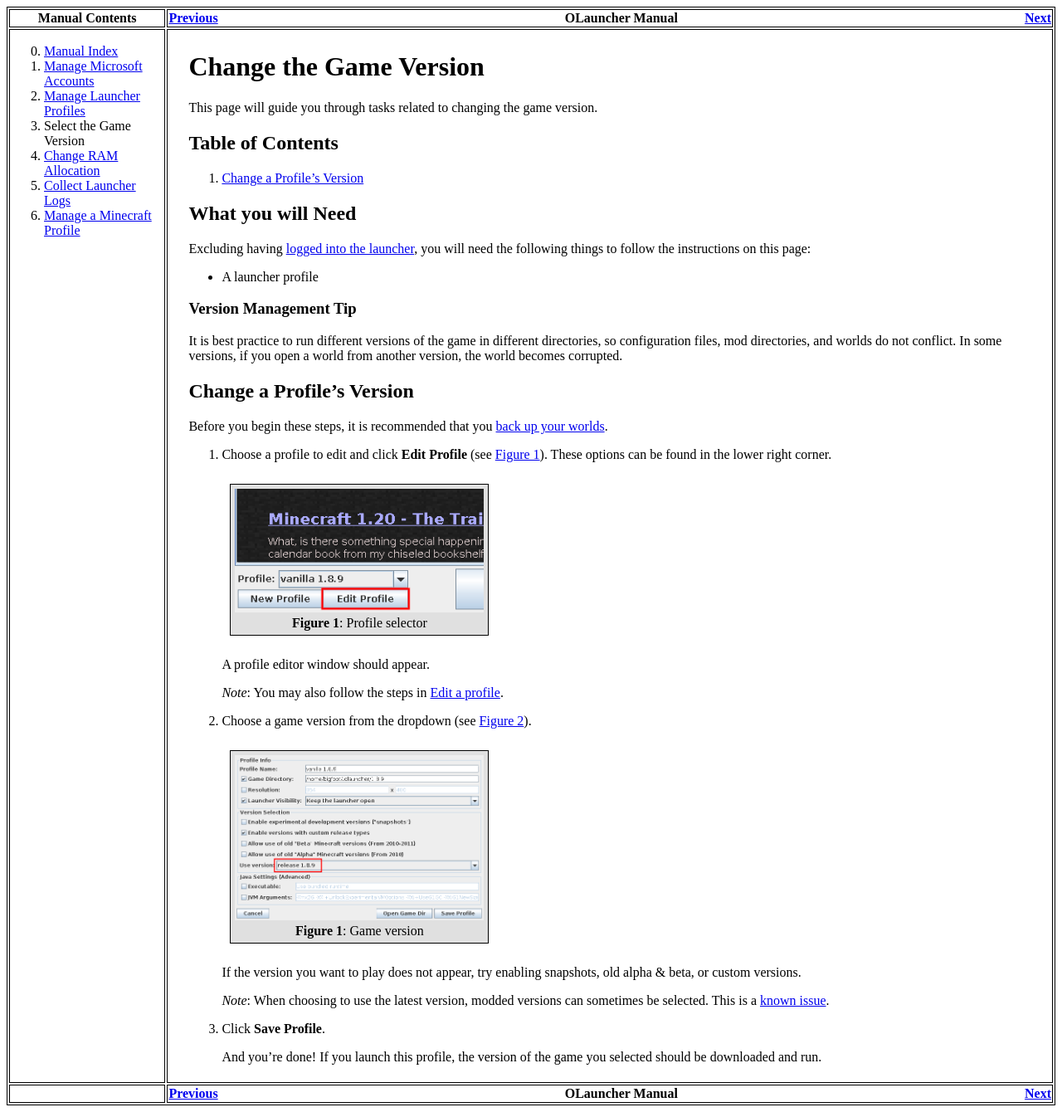
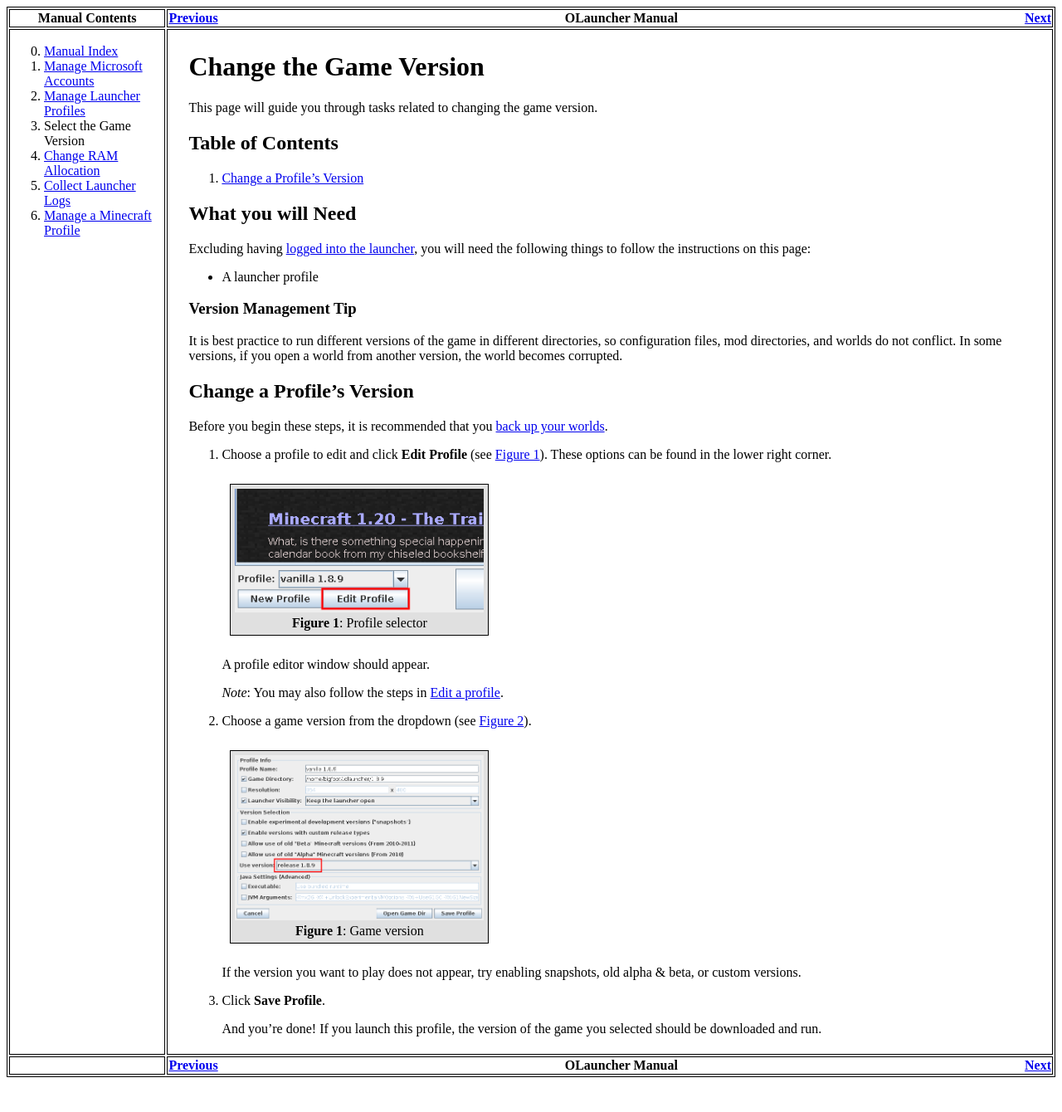
Before and after one commit to ThatsBlueDD/thatsbluedd.github.io, a Jekyll site: the page built from manual/03-gamever.md, in a window 1280 px wide. Shown: the whole page at 83% size. Built offline with Jekyll 4.4.1, drawn with Linux system fonts in a browser that asks for light colours; after the commit the page ends 1306 px from its top, so only the background shows below that.

Commit message:
Update game version instructions
Removed note about modded versions being selectable.

```diff
--- a/manual/03-gamever.md
+++ b/manual/03-gamever.md
@@ -39,8 +39,6 @@
    </span>
 
    If the version you want to play does not appear, try enabling snapshots, old alpha &amp; beta, or custom versions.
-
-   _Note_: When choosing to use the latest version, modded versions can sometimes be selected. This is a [known issue](https://github.com/olauncher/olauncher/issues/62).
 3. Click **Save Profile**.
 
    And you're done! If you launch this profile, the version of the game you selected should be downloaded and run.
```
